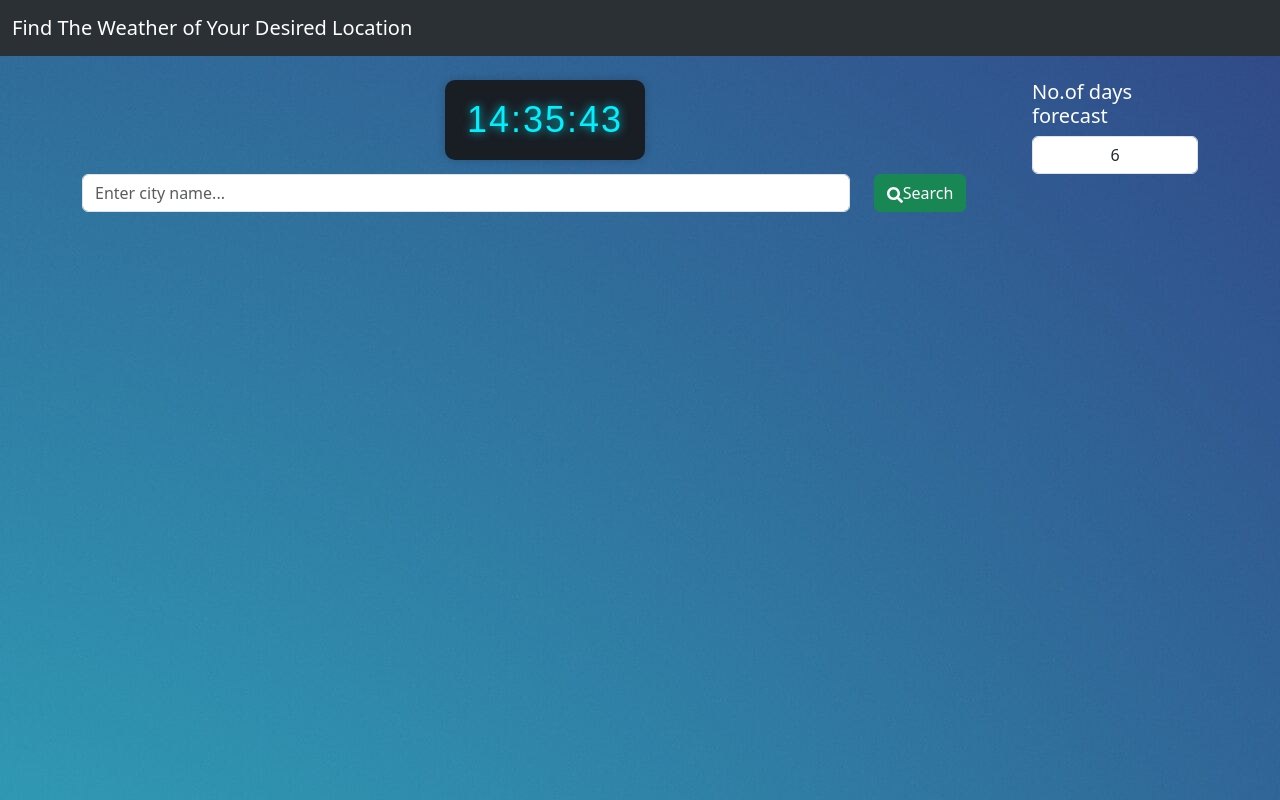
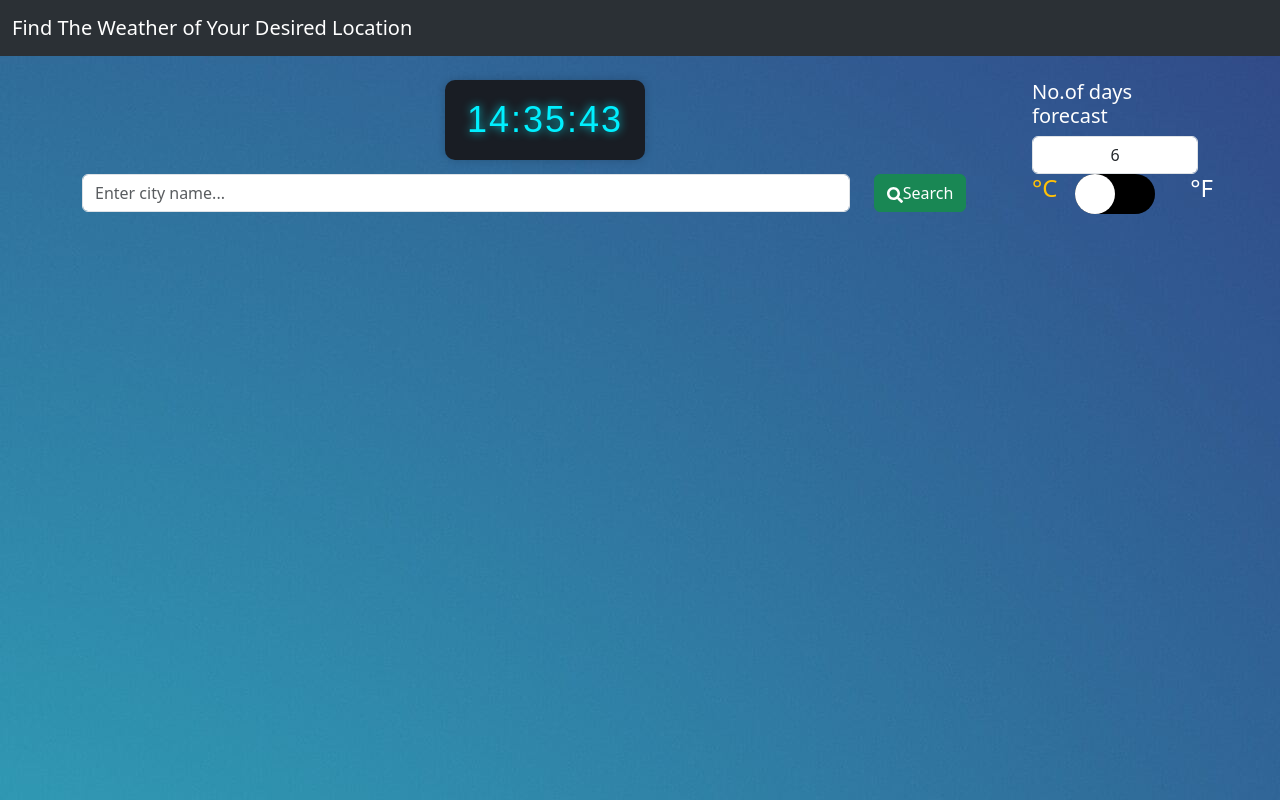
Before and after one commit to SpandanChaudhury/weather-react, a React (Create React App) app: page / in a window 1280 px wide. Built offline with nearby package versions, Linux system fonts and the light colour scheme.

Commit message:
usage of usecontext

```diff
--- a/src/components/MainBody/MainBody.tsx
+++ b/src/components/MainBody/MainBody.tsx
@@ -1,13 +1,15 @@
 import axios from "axios";
+import { useState, createContext } from "react";
+import { RequiredData, ToggleSwitchProps } from "../../types";
+import { convertData } from "../../utils/tempConversion";
 import SearchBox from "./SearchBox";
 import MainCard from "./MainCard";
 import Clock from "./Clock";
-import { useState } from "react";
-import { RequiredData } from "../../types";
-import ToggleSwitch from "./ToggleSwitch";
+import ToggleData from "./ToggleData/ToggleData";
 import ForecastCard from "./ForecastCard";
 import Filter from "./Filter";
-import { convertData } from "../../utils/tempConversion";
+
+export const temperatureContext = createContext<ToggleSwitchProps>({});
 const MainBody = () => {
   console.log("main body");
   const [fetched, setFetched] = useState("celsius");
@@ -101,11 +103,14 @@ const MainBody = () => {
         </div>
 
         <div className="col-2">
-          {data ? (
+          {/* {data ? (
             <ToggleSwitch fetched={fetched} changeData={changeData} />
           ) : (
             ""
-          )}
+          )} */}
+          <temperatureContext.Provider value={{ fetched, changeData }}>
+            <ToggleData></ToggleData>
+          </temperatureContext.Provider>
         </div>
       </div>
 
--- a/src/components/MainBody/SearchBox.tsx
+++ b/src/components/MainBody/SearchBox.tsx
@@ -1,6 +1,6 @@
 import { FaSearch } from "react-icons/fa";
 import { SearchBoxTypes } from "../../types";
-import ToggleSwitch  from './ToggleSwitch';
+import ToggleSwitch  from './ToggleData/ToggleSwitch';
 const SearchBox = ({ query, setQuery, findWeather }: SearchBoxTypes) => {
   return (
     <div className="row">
--- /dev/null
+++ b/src/components/MainBody/ToggleData/ToggleData.tsx
@@ -0,0 +1,10 @@
+import ToggleSwitch from "./ToggleSwitch"
+const ToggleData = () => {
+  return (
+    <>
+        <ToggleSwitch></ToggleSwitch>
+    </>
+  )
+}
+
+export default ToggleData
--- a/src/components/MainBody/ToggleSwitch.tsx
+++ b/src/components/MainBody/ToggleData/ToggleSwitch.tsx
@@ -1,6 +1,10 @@
-import { ToggleSwitchProps } from "../../types";
-import "./styles.css";
-const ToggleSwtich = ({ fetched, changeData }: ToggleSwitchProps) => {
+import { useContext } from "react";
+// import { ToggleSwitchProps } from "../../../types";
+import { temperatureContext } from "../MainBody";
+import "../styles.css";
+// { fetched, changeData }: ToggleSwitchProps
+const ToggleSwtich = () => {
+  const { fetched, changeData } = useContext(temperatureContext);
   const degree = fetched != "celsius";
   return (
     <div className="row">
--- a/src/types/index.ts
+++ b/src/types/index.ts
@@ -24,8 +24,8 @@ export type useWeatherReturn = {
     forecast: RequiredData[] | undefined | null
 }
 export type ToggleSwitchProps = {
-    fetched: string;
-    changeData: () => void;
+    fetched?: string;
+    changeData?: () => void;
 }
 export type FilterProps = {
     value: number;
```
